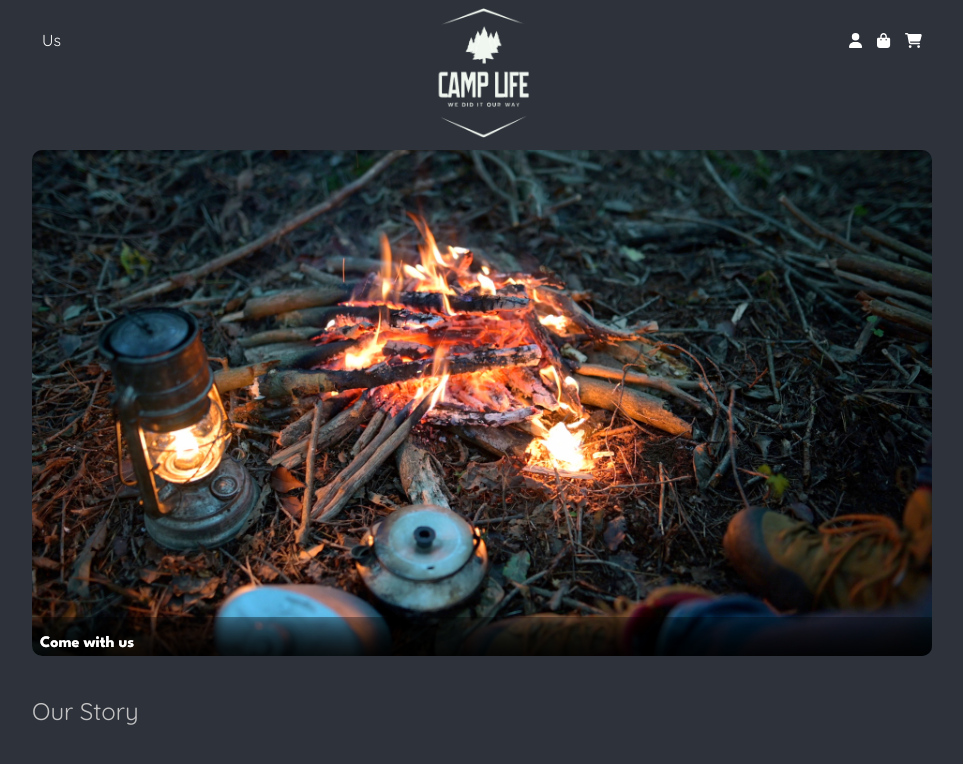
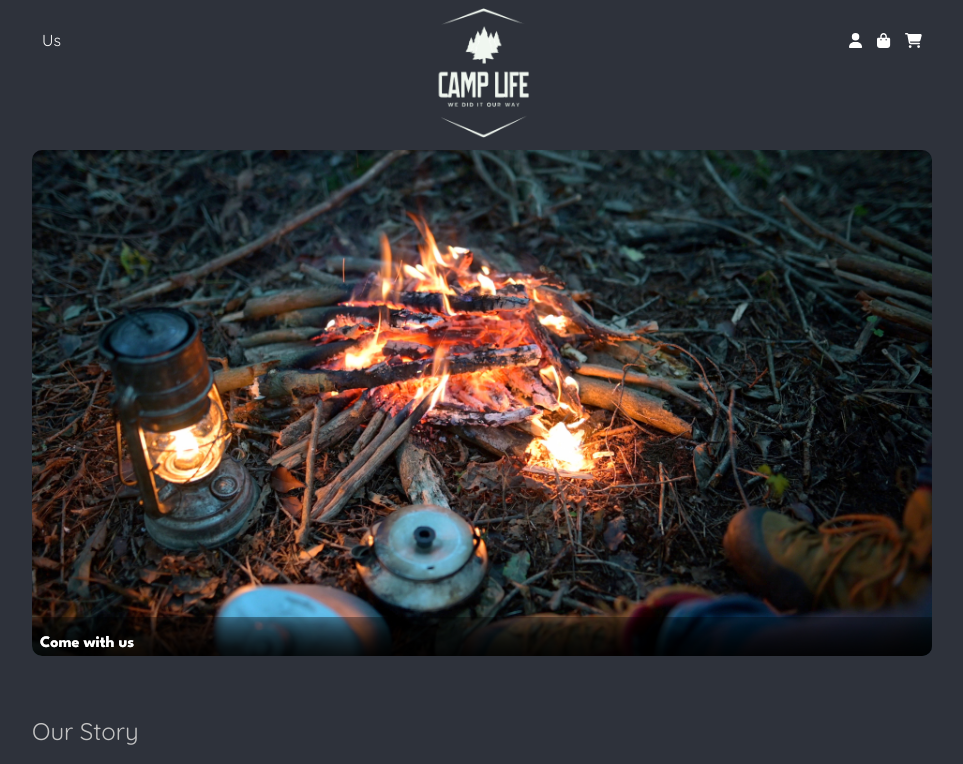
Before and after one commit to AllenNg012/online_store_testing, a React (Create React App) app: page / in a window 1280 px wide. Shown: the top 764 px of the page, without its empty margins (158-1121 px from the left). Built offline with nearby package versions, Linux system fonts and the light colour scheme.

Commit message:
Title  margin

```diff
--- a/src/components/Home.js
+++ b/src/components/Home.js
@@ -70,7 +70,7 @@ const Slideshow = styled.div`
 `;
 
 const Title = styled.div`
-  margin: 20px 0;
+  margin: 40px 0 20px 0;
   font-size: 24px;
   text-align: left;
   color: #C2C2C2;
```
